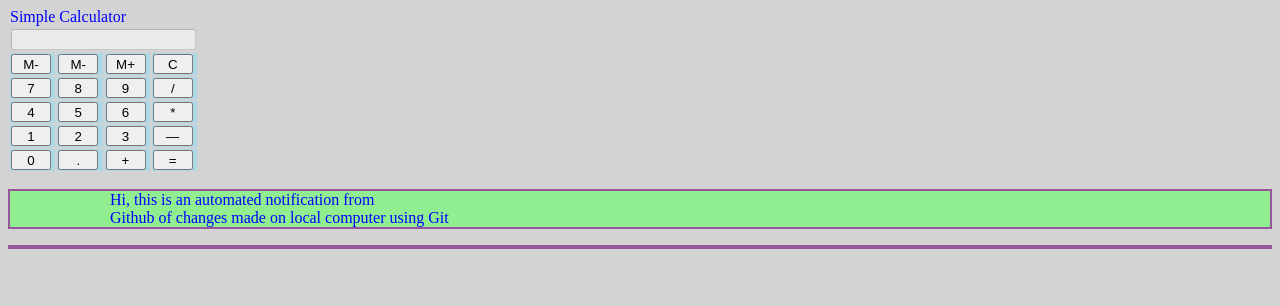
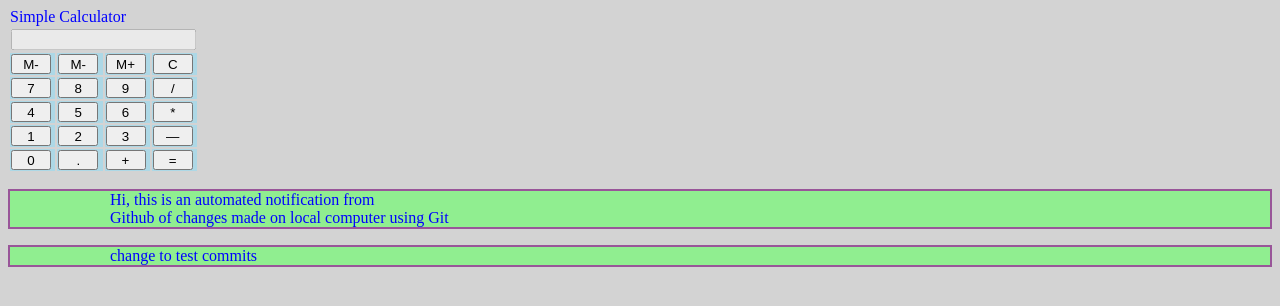
Before and after one commit to WJag/first-proj---calculator, a plain HTML site: page index.html in a window 1280 px wide. Drawn offline with Linux system fonts and the light colour scheme.

Commit message:
chnage to terst commits

```diff
--- a/index.html
+++ b/index.html
@@ -59,7 +59,7 @@
 
     <p> Hi, this is an automated notification from <br>
     Github of changes made on local computer using Git
-    </p> <p></p>
+    </p> <p> change to test commits </p>
 
 </body>
 </html>
```
